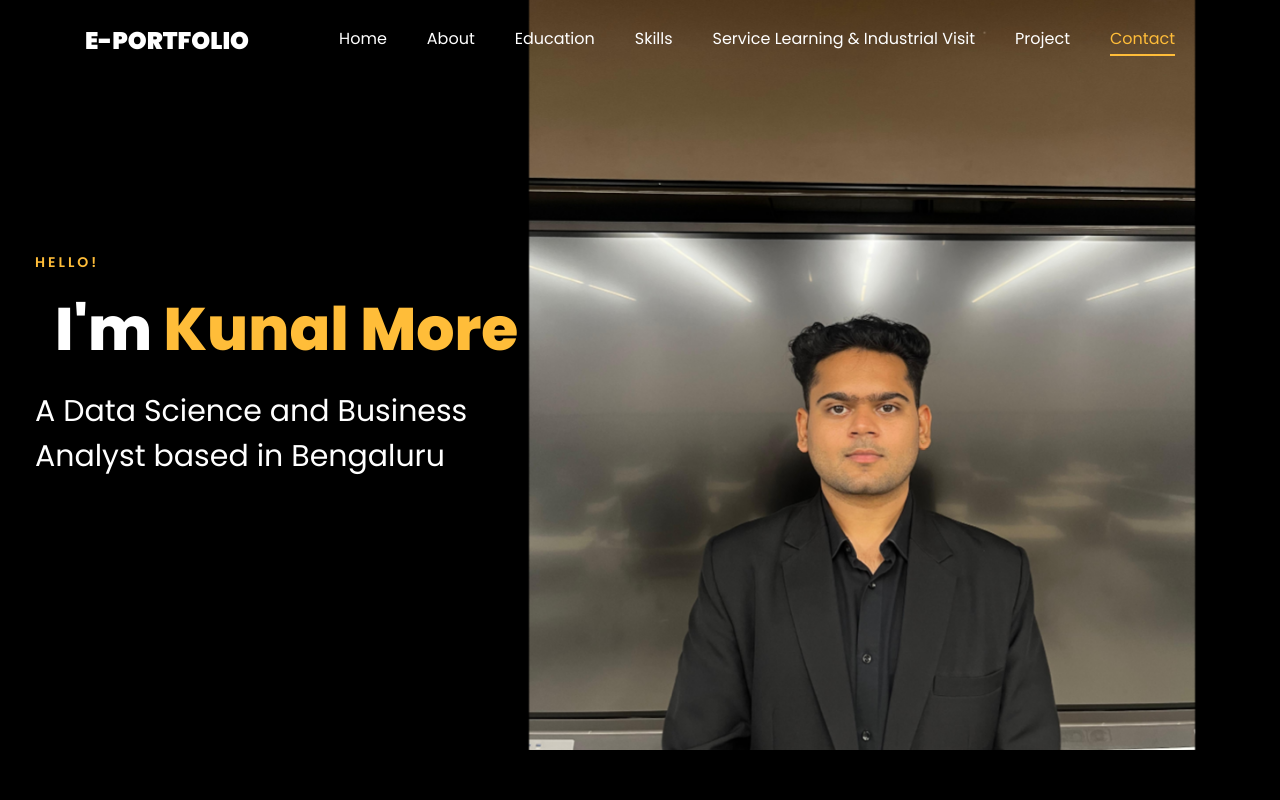
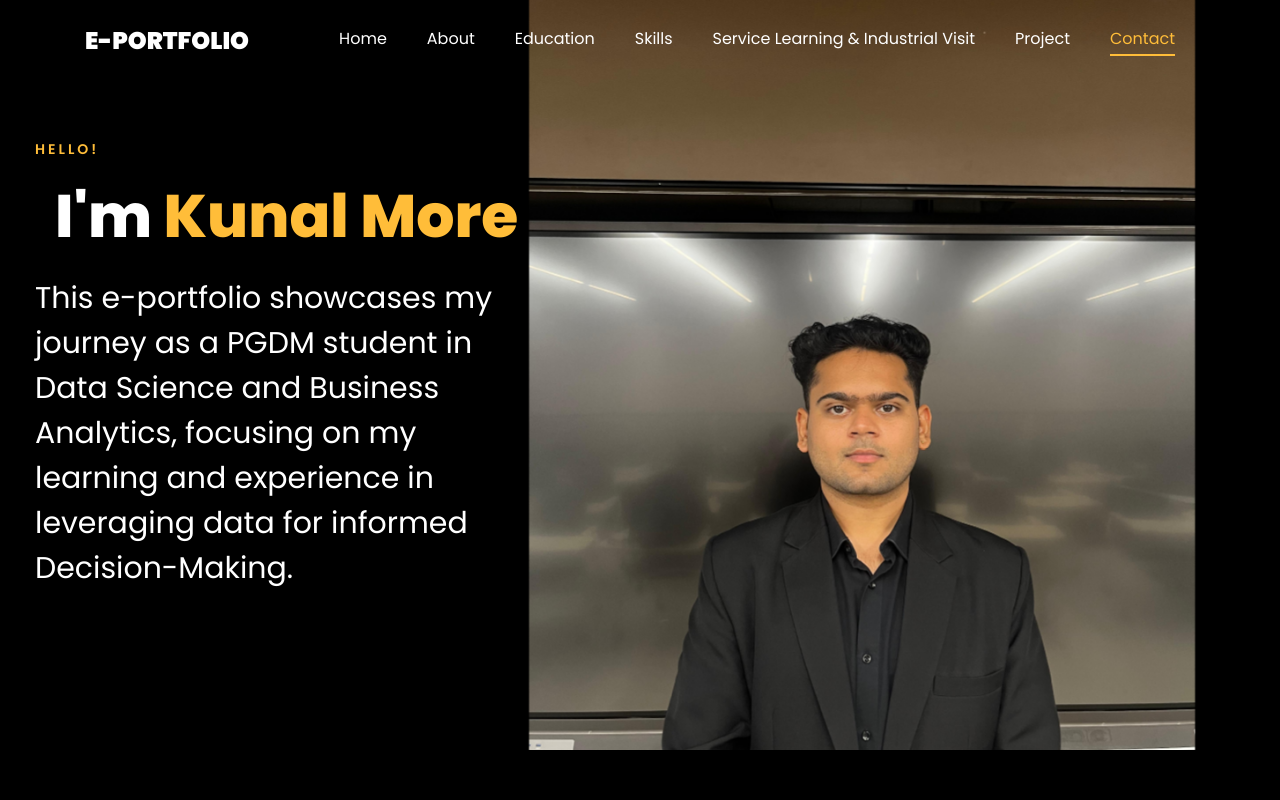
Before and after one commit to Kunalvm/KunalPortfolio, a plain HTML site: page index.html in a window 1280 px wide. Shown: the top 800 px of the page. Drawn offline with Linux system fonts and the light colour scheme; files whose address does not match are found by name.

Commit message:
Add files via upload

```diff
--- a/index.html
+++ b/index.html
@@ -59,7 +59,7 @@
 		          		<span class="subheading">Hello!</span>
 						<h1 class="mb-4 mt-3" style="margin-left: 20px;">I'm <span>Kunal More</span></h1>
 
-			            <h2 class="mb-4">A Data Science and Business Analyst based in Bengaluru</h2>
+			            <h2 class="mb-4">This e-portfolio showcases my journey as a PGDM student in Data Science and Business Analytics, focusing on my learning and experience in leveraging data for informed Decision-Making.</h2>
 
 		            </div>
 		          </div>
```
